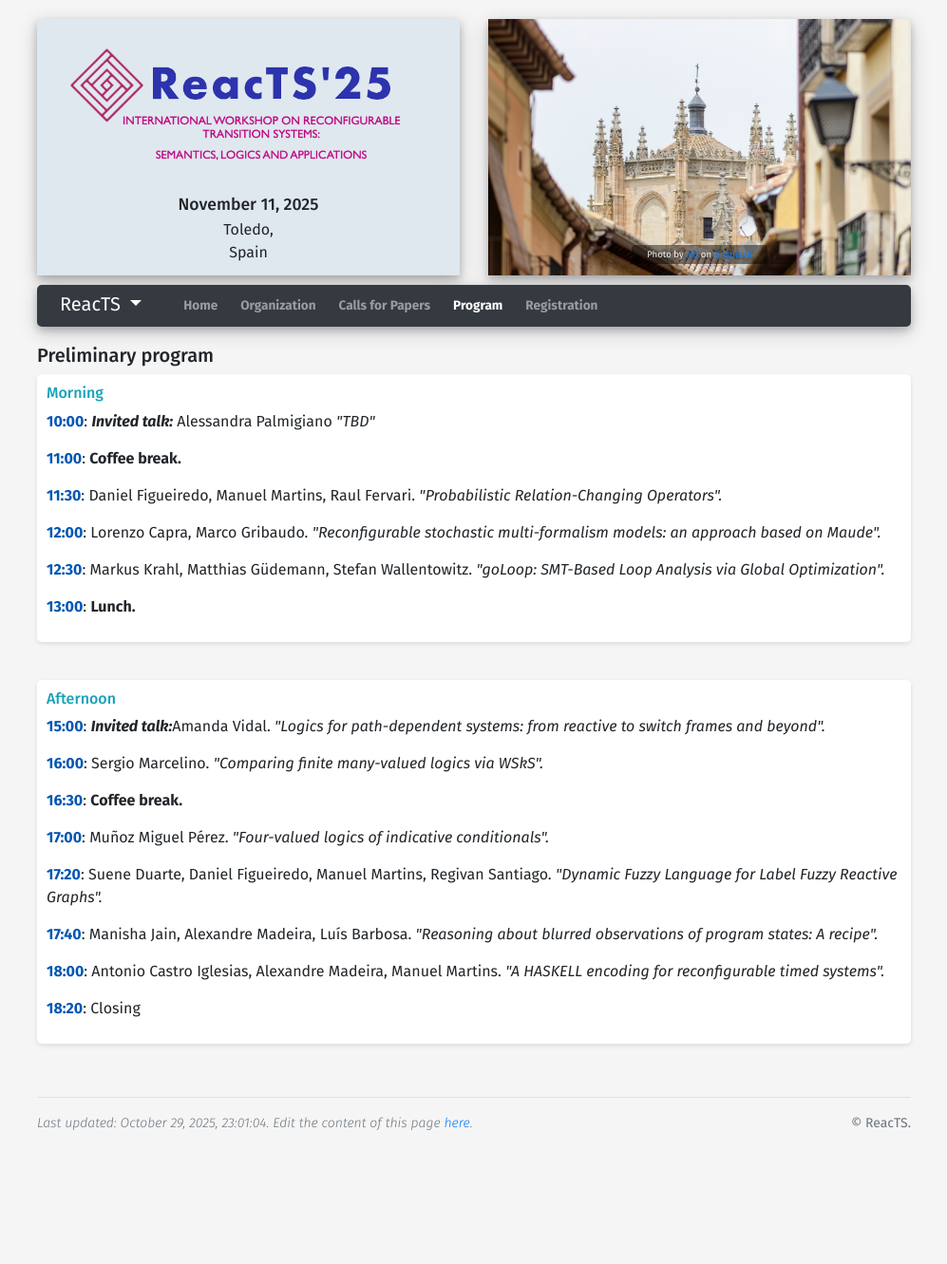
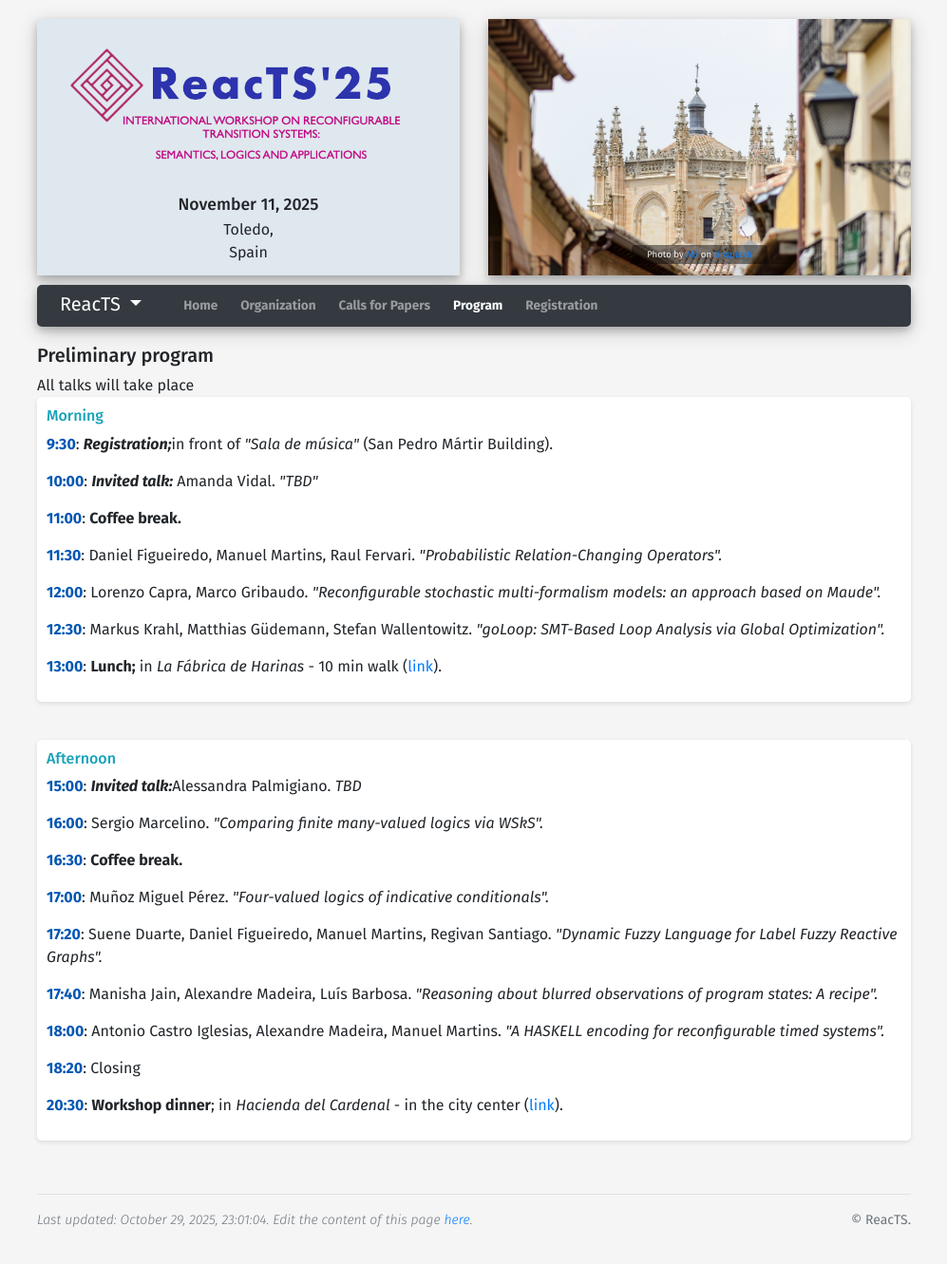
Before and after one commit to reacts-workshop/2025, a Jekyll site: the page built from program.html, in a window 1280 px wide. Shown: the whole page at 95% size, without its empty margins (141-1138 px from the left). Built offline with Jekyll 4.4.1, drawn with Linux system fonts in a browser that asks for light colours; before the commit the page ends 1229 px from its top, so only the background shows below that.

Commit message:
program updates

```diff
--- a/program.html
+++ b/program.html
@@ -42,10 +42,15 @@ slide_id: 4
 
     <h5>Preliminary program</h5>
 
+    All talks will take place
+
     <div class="day-schedule">
         <h6 class="text-info">Morning</h6>
         <div class="session">
-            <span class="time">10:00</span>: <i><b>Invited talk:</b></i> Alessandra Palmigiano <i>"TBD"</i>
+            <span class="time">9:30</span>: <i><b>Registration;</b></i>in front of <i>"Sala de música"</i> (San Pedro Mártir Building).
+        </div>
+        <div class="session">
+            <span class="time">10:00</span>: <i><b>Invited talk:</b></i> Amanda Vidal. <i>"TBD"</i>
         </div>
         <div class="session">
             <span class="time">11:00</span>: <b>Coffee break.</b>
@@ -63,14 +68,14 @@ slide_id: 4
             <i>"goLoop: SMT-Based Loop Analysis via Global Optimization".</i>
         </div>
         <div class="session">
-            <span class="time">13:00</span>: <b>Lunch.</b>
+            <span class="time">13:00</span>: <b>Lunch;</b> in <i>La Fábrica de Harinas</i> - 10 min walk (<a href="https://www.hotelsanjuandelosreyes.com/es/la-fabrica-de-harinas">link<a>).
         </div>
     </div>
 
     <div class="day-schedule">
         <h6 class="text-info">Afternoon</h6>
         <div class="session">
-            <span class="time">15:00</span>: <b><i>Invited talk:</b></i>Amanda Vidal. <i>"Logics for path-dependent systems: from reactive to switch frames and beyond".</i>
+            <span class="time">15:00</span>: <b><i>Invited talk:</b></i>Alessandra Palmigiano. <i> TBD</i>
         </div>
         <div class="session">
             <span class="time">16:00</span>: Sergio Marcelino.
@@ -97,6 +102,10 @@ slide_id: 4
         </div>
         <div class="session">
             <span class="time">18:20</span>: Closing
+        </div>
+        <div class="session">
+            <span class="time">20:30</span>: <b>Workshop dinner</b>;
+            in <i>Hacienda del Cardenal</i> - in the city center (<a href="https://www.haciendadelcardenal.com/">link<a>).
         </div>
     </div>
 
```
